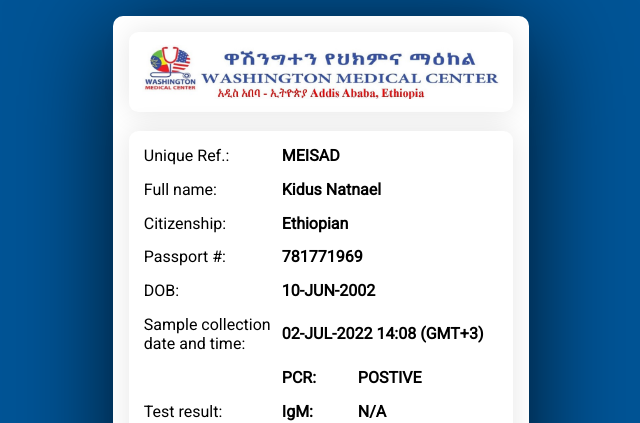
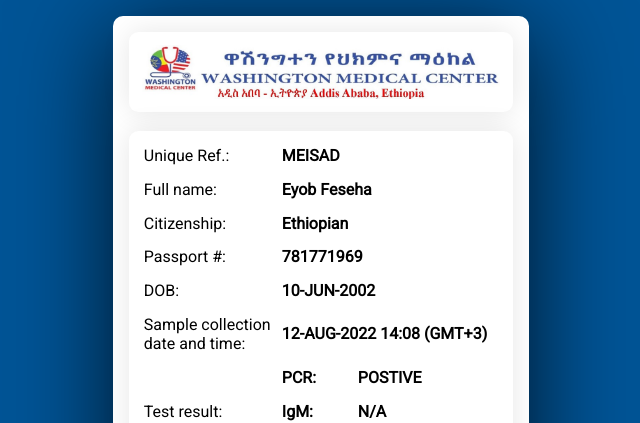
Before and after one commit to mikiasendale/MEISAD, a plain HTML site: page index.html in a window 1280 px wide. Shown: the top 423 px of the page, 319-959 px from the left. Drawn offline with Linux system fonts and the light colour scheme.

Commit message:
Update index.html

```diff
--- a/index.html
+++ b/index.html
@@ -268,7 +268,7 @@
 						</tr>
 						<tr>
 							<td style="padding: 0 0 0.8em 0;text-align:left;">Full name:</td>
-							<td style="padding: 0 0 0.8em 6px;text-align:left;font-weight:bold;" colspan="2">Kidus Natnael</td>
+							<td style="padding: 0 0 0.8em 6px;text-align:left;font-weight:bold;" colspan="2">Eyob Feseha</td>
 						</tr>
 						<tr>
 							<td style="padding: 0 0 0.8em 0;text-align:left;">Citizenship:</td>
@@ -284,7 +284,7 @@
 						</tr>
 						<tr>
 							<td style="padding: 0 0 0.8em 0;text-align:left;">Sample collection date and time:</td>
-							<td style="padding: 0 0 0.8em 6px;text-align:left;font-weight:bold;" colspan="2">02-JUL-2022 14:08 (GMT+3)</td>
+							<td style="padding: 0 0 0.8em 6px;text-align:left;font-weight:bold;" colspan="2">12-AUG-2022 14:08 (GMT+3)</td>
 						</tr>
 						<tr>
 							<td style="padding: 0 0 0.8em 0;text-align:left;" rowspan="3">Test result:</td>
```
